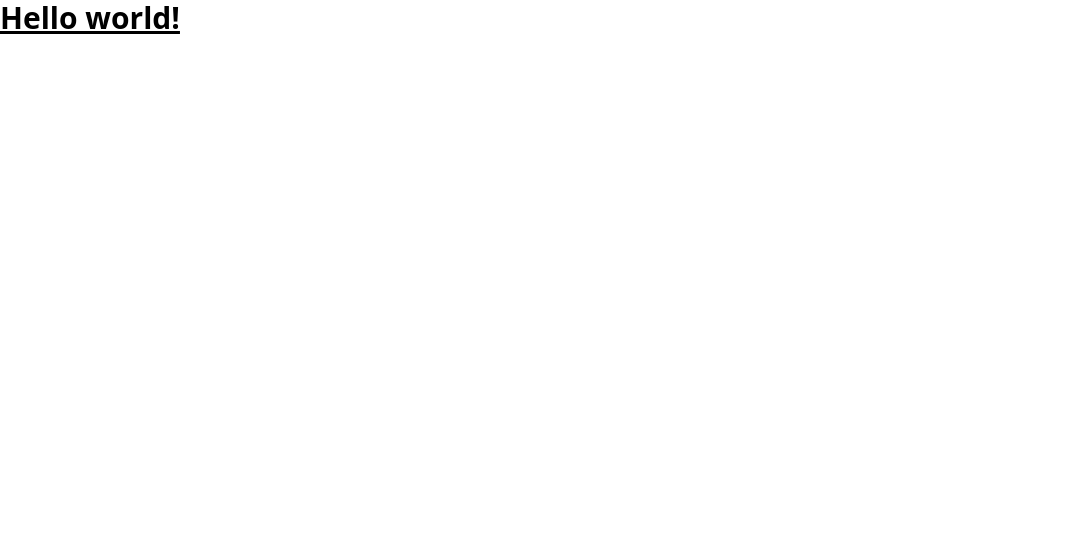
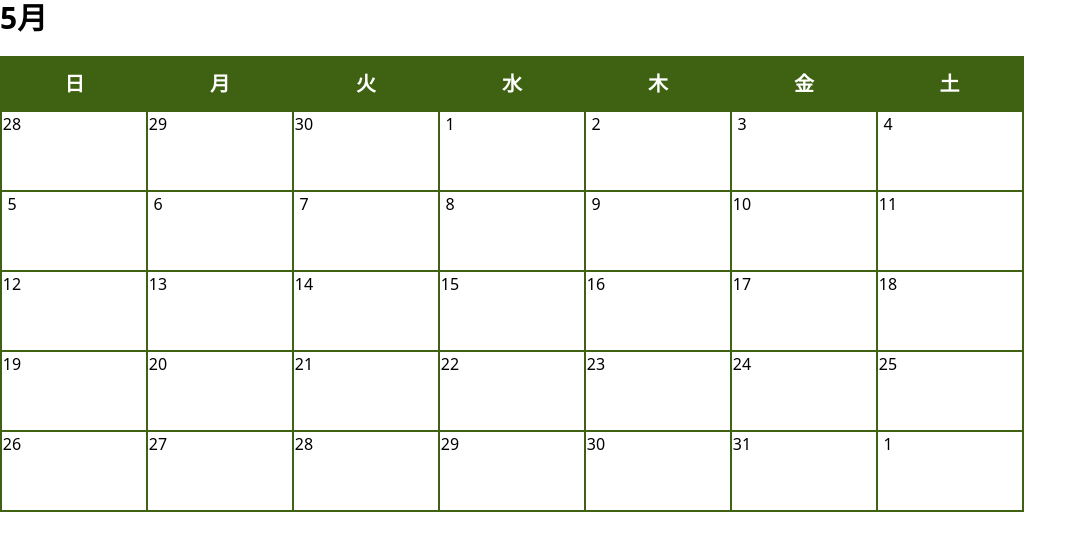
Before and after one commit to white-ras/nextjs_ts_calendar, a Next.js app: page / in a window 1280 px wide. Shown: the top 550 px of the page, without its empty margins (0-1087 px from the left). Built offline with nearby package versions, Linux system fonts and the light colour scheme.

Commit message:
feat: date-fnsを導入し、１ヶ月カレンダーを作成

```diff
--- /dev/null
+++ b/src/constants/calendar.ts
@@ -0,0 +1 @@
+export const DAYS_LIST = ['日', '月', '火', '水', '木', '金', '土']
--- a/src/pages/index.tsx
+++ b/src/pages/index.tsx
@@ -1,12 +1,64 @@
-import Image from 'next/image'
-import { Inter } from 'next/font/google'
-
-const inter = Inter({ subsets: ['latin'] })
+import {
+  eachWeekOfInterval,
+  endOfMonth,
+  startOfMonth,
+  getMonth,
+  eachDayOfInterval,
+  endOfWeek,
+  getDate,
+} from 'date-fns'
+import { DAYS_LIST } from '@/constants/calendar'
+import { useEffect, useState } from 'react'
+import { tr } from 'date-fns/locale'
 
 export default function Home() {
+  const today = new Date()
+  const [dateList, setDateList] = useState<Date[][]>([])
+
+  useEffect(() => {
+    const monthOfSundayList = eachWeekOfInterval({
+      start: startOfMonth(today),
+      end: endOfMonth(today),
+    })
+    const newDateList: Date[][] = monthOfSundayList.map((date) => {
+      return eachDayOfInterval({
+        start: date,
+        end: endOfWeek(date),
+      })
+    })
+    setDateList(newDateList)
+  }, [])
+
   return (
     <>
-      <h1 className="text-3xl font-bold underline">Hello world!</h1>
+      <h1 className="font-bold text-3xl mb-5">{`${getMonth(today) + 1}月`}</h1>
+      <table className="w-[80%] border-collapse border-2 border-solid border-lime-800 table-fixed">
+        <thead>
+          <tr className="bg-lime-800 text-white rounded-tl-lg rounded-tr-lg py-10">
+            {DAYS_LIST.map((day) => (
+              <th key={day} className="text-center text-xl py-3">
+                {day}
+              </th>
+            ))}
+          </tr>
+        </thead>
+        <tbody>
+          {dateList.map((oneWeek) => (
+            <tr key={`week-${getDate(oneWeek[0])}`} className="mx-10">
+              {oneWeek.map((item) => (
+                <td
+                  key={`day-${getDate(item)}`}
+                  className="bg-white h-[10vh] border-2 border-solid border-lime-800"
+                >
+                  <span className="inline-block w-[20px] leading-[20px] text-center">
+                    {getDate(item)}
+                  </span>
+                </td>
+              ))}
+            </tr>
+          ))}
+        </tbody>
+      </table>
     </>
   )
 }
--- a/src/styles/output.css
+++ b/src/styles/output.css
@@ -554,15 +554,111 @@ video {
   --tw-contain-style:  ;
 }
 
+.mx-10 {
+  margin-left: 2.5rem;
+  margin-right: 2.5rem;
+}
+
+.mb-5 {
+  margin-bottom: 1.25rem;
+}
+
+.inline-block {
+  display: inline-block;
+}
+
+.table {
+  display: table;
+}
+
+.h-\[10vh\] {
+  height: 10vh;
+}
+
+.w-\[80\%\] {
+  width: 80%;
+}
+
+.w-\[20px\] {
+  width: 20px;
+}
+
+.table-fixed {
+  table-layout: fixed;
+}
+
+.border-collapse {
+  border-collapse: collapse;
+}
+
+.rounded-tl-lg {
+  border-top-left-radius: 0.5rem;
+}
+
+.rounded-tr-lg {
+  border-top-right-radius: 0.5rem;
+}
+
+.border-2 {
+  border-width: 2px;
+}
+
+.border-solid {
+  border-style: solid;
+}
+
+.border-lime-800 {
+  --tw-border-opacity: 1;
+  border-color: rgb(63 98 18 / var(--tw-border-opacity));
+}
+
+.bg-lime-800 {
+  --tw-bg-opacity: 1;
+  background-color: rgb(63 98 18 / var(--tw-bg-opacity));
+}
+
+.bg-white {
+  --tw-bg-opacity: 1;
+  background-color: rgb(255 255 255 / var(--tw-bg-opacity));
+}
+
+.py-10 {
+  padding-top: 2.5rem;
+  padding-bottom: 2.5rem;
+}
+
+.py-3 {
+  padding-top: 0.75rem;
+  padding-bottom: 0.75rem;
+}
+
+.text-center {
+  text-align: center;
+}
+
 .text-3xl {
   font-size: 1.875rem;
   line-height: 2.25rem;
+}
+
+.text-xl {
+  font-size: 1.25rem;
+  line-height: 1.75rem;
 }
 
 .font-bold {
   font-weight: 700;
 }
 
+.leading-\[20px\] {
+  line-height: 20px;
+}
+
+.text-white {
+  --tw-text-opacity: 1;
+  color: rgb(255 255 255 / var(--tw-text-opacity));
+}
+
 .underline {
   text-decoration-line: underline;
 }
```
Also changed, not shown: package.json (+5 -4 lines), 1 other file (tests, documents, lock files or other folders).
